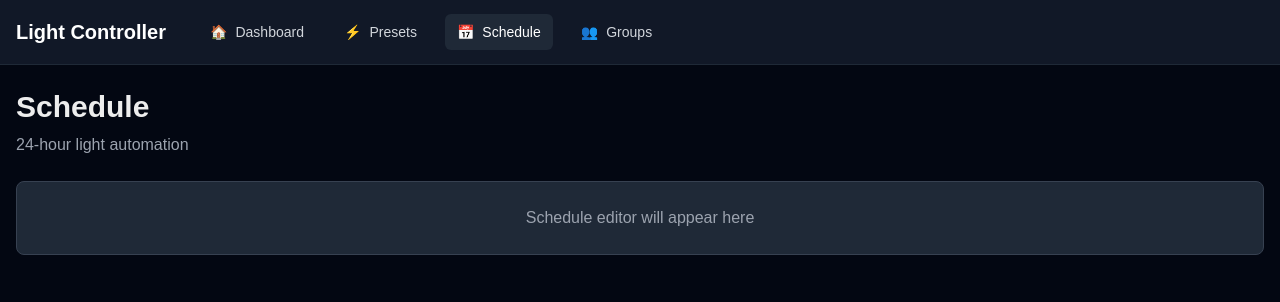
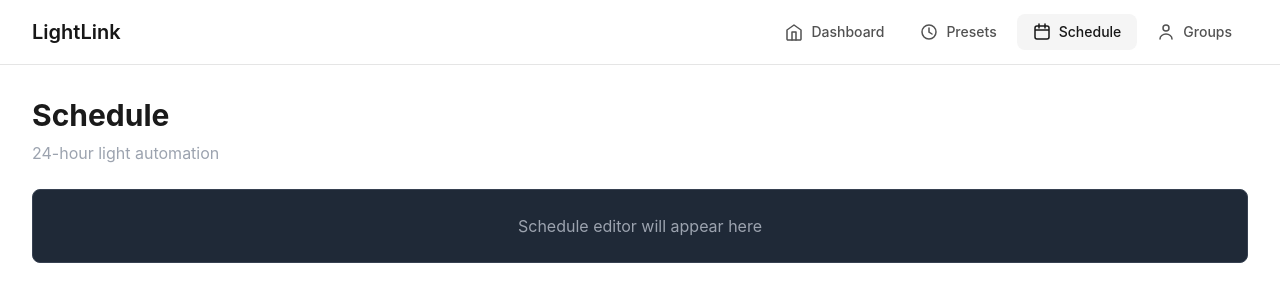
Before and after one commit to brsgr/ha-light-controller, a Next.js app: page /schedule in a window 1280 px wide. Shown: the top 302 px of the page. Built offline with nearby package versions, Linux system fonts and the light colour scheme.

Commit message:
update UI styling

```diff
--- a/src/app/globals.css
+++ b/src/app/globals.css
@@ -3,14 +3,20 @@
 @tailwind utilities;
 
 :root {
-    --background: #0a0a0a;
-    --foreground: #ededed;
+    --background: #ffffff;
+    --foreground: #1a1a1a;
+    --border: #e5e5e5;
+    --muted: #737373;
 }
 
 body {
     color: var(--foreground);
     background: var(--background);
-    font-family: Arial, Helvetica, sans-serif;
+    font-family:
+        -apple-system, BlinkMacSystemFont, "Segoe UI", Roboto, "Helvetica Neue",
+        Arial, sans-serif;
+    -webkit-font-smoothing: antialiased;
+    -moz-osx-font-smoothing: grayscale;
 }
 
 @layer utilities {
@@ -23,28 +29,31 @@
 input[type="range"].slider::-webkit-slider-thumb {
     -webkit-appearance: none;
     appearance: none;
-    width: 16px;
-    height: 16px;
+    width: 18px;
+    height: 18px;
     border-radius: 50%;
-    background: #3b82f6;
+    background: #171717;
     cursor: pointer;
+    border: 2px solid #ffffff;
+    box-shadow: 0 1px 3px rgba(0, 0, 0, 0.1);
 }
 
 input[type="range"].slider::-moz-range-thumb {
-    width: 16px;
-    height: 16px;
+    width: 18px;
+    height: 18px;
     border-radius: 50%;
-    background: #3b82f6;
+    background: #171717;
     cursor: pointer;
-    border: none;
+    border: 2px solid #ffffff;
+    box-shadow: 0 1px 3px rgba(0, 0, 0, 0.1);
 }
 
 input[type="range"].slider:disabled::-webkit-slider-thumb {
-    background: #6b7280;
+    background: #a3a3a3;
     cursor: not-allowed;
 }
 
 input[type="range"].slider:disabled::-moz-range-thumb {
-    background: #6b7280;
+    background: #a3a3a3;
     cursor: not-allowed;
 }
--- a/src/app/layout.tsx
+++ b/src/app/layout.tsx
@@ -14,13 +14,13 @@
 }>) {
   return (
     <html lang="en">
-      <body className="antialiased">
-        <div className="min-h-screen bg-gray-950">
-          <Navigation />
-          <main className="container mx-auto px-4 py-6">
+      <body className="antialiased bg-white">
+        <Navigation />
+        <main className="min-h-screen">
+          <div className="max-w-7xl mx-auto px-4 sm:px-6 lg:px-8 py-8">
             {children}
-          </main>
-        </div>
+          </div>
+        </main>
       </body>
     </html>
   );
--- a/src/app/page.tsx
+++ b/src/app/page.tsx
@@ -27,25 +27,27 @@
   };
 
   return (
-    <div className="space-y-6">
+    <div className="space-y-8">
       <div>
-        <h1 className="text-3xl font-bold mb-2">Dashboard</h1>
-        <p className="text-gray-400">Control your lights</p>
+        <h1 className="text-2xl font-semibold text-neutral-900 mb-1">
+          Dashboard
+        </h1>
+        <p className="text-sm text-neutral-500">Control your lights</p>
       </div>
 
       {/* Connection Status */}
-      <div className="bg-gray-800 rounded-lg p-4 border border-gray-700">
+      <div className="bg-white rounded-xl p-4 border border-neutral-200">
         <div className="flex items-center gap-3">
           <div
-            className={`w-3 h-3 rounded-full ${isConnected ? "bg-green-500" : "bg-red-500"}`}
+            className={`w-2.5 h-2.5 rounded-full ${isConnected ? "bg-green-500" : "bg-red-500"}`}
           />
           <div>
-            <p className="font-medium">
+            <p className="text-sm font-medium text-neutral-900">
               {isConnected ? "Connected to Home Assistant" : "Disconnected"}
             </p>
-            {error && <p className="text-sm text-red-400 mt-1">{error}</p>}
+            {error && <p className="text-xs text-red-600 mt-1">{error}</p>}
             {isConnected && (
-              <p className="text-sm text-gray-400 mt-1">
+              <p className="text-xs text-neutral-500 mt-1">
                 {individualLights.length} lights, {lightGroups.length} groups
               </p>
             )}
@@ -56,7 +58,9 @@
       {/* Individual Lights */}
       {individualLights.length > 0 && (
         <div>
-          <h2 className="text-xl font-semibold mb-3">Individual Lights</h2>
+          <h2 className="text-lg font-semibold text-neutral-900 mb-4">
+            Individual Lights
+          </h2>
           <div className="grid grid-cols-1 md:grid-cols-2 lg:grid-cols-3 gap-4">
             {individualLights.map(([id, entity]) => (
               <LightCard key={id} entityId={id} entity={entity} />
@@ -68,7 +72,9 @@
       {/* Light Groups */}
       {lightGroups.length > 0 && (
         <div>
-          <h2 className="text-xl font-semibold mb-3">Light Groups</h2>
+          <h2 className="text-lg font-semibold text-neutral-900 mb-4">
+            Light Groups
+          </h2>
           <div className="grid grid-cols-1 md:grid-cols-2 lg:grid-cols-3 gap-4">
             {lightGroups.map(([id, entity]) => (
               <LightCard key={id} entityId={id} entity={entity} isGroup />
@@ -79,8 +85,8 @@
 
       {/* No lights message */}
       {!isConnected && !error && (
-        <div className="bg-gray-800 rounded-lg p-6 border border-gray-700 text-center">
-          <p className="text-gray-400">Connecting to Home Assistant...</p>
+        <div className="bg-white rounded-xl p-12 border border-neutral-200 text-center">
+          <p className="text-neutral-500">Connecting to Home Assistant...</p>
         </div>
       )}
     </div>
--- a/src/components/Navigation.tsx
+++ b/src/components/Navigation.tsx
@@ -2,49 +2,221 @@
 
 import Link from "next/link";
 import { usePathname } from "next/navigation";
+import { useState } from "react";
 
 const navItems = [
-  { href: '/', label: 'Dashboard', icon: '🏠' },
-  { href: '/presets', label: 'Presets', icon: '⚡' },
-  { href: '/schedule', label: 'Schedule', icon: '📅' },
-  { href: '/groups', label: 'Groups', icon: '👥' },
+  {
+    href: "/",
+    label: "Dashboard",
+    icon: (
+      <svg
+        width="18"
+        height="18"
+        viewBox="0 0 18 18"
+        fill="none"
+        xmlns="http://www.w3.org/2000/svg"
+      >
+        <path
+          d="M2 7L9 2L16 7V16C16 16.2652 15.8946 16.5196 15.7071 16.7071C15.5196 16.8946 15.2652 17 15 17H3C2.73478 17 2.48043 16.8946 2.29289 16.7071C2.10536 16.5196 2 16.2652 2 16V7Z"
+          stroke="currentColor"
+          strokeWidth="1.5"
+          strokeLinecap="round"
+          strokeLinejoin="round"
+        />
+        <path
+          d="M7 17V9H11V17"
+          stroke="currentColor"
+          strokeWidth="1.5"
+          strokeLinecap="round"
+          strokeLinejoin="round"
+        />
+      </svg>
+    ),
+  },
+  {
+    href: "/presets",
+    label: "Presets",
+    icon: (
+      <svg
+        width="18"
+        height="18"
+        viewBox="0 0 18 18"
+        fill="none"
+        xmlns="http://www.w3.org/2000/svg"
+      >
+        <circle cx="9" cy="9" r="7" stroke="currentColor" strokeWidth="1.5" />
+        <path
+          d="M9 5V9L12 11"
+          stroke="currentColor"
+          strokeWidth="1.5"
+          strokeLinecap="round"
+        />
+      </svg>
+    ),
+  },
+  {
+    href: "/schedule",
+    label: "Schedule",
+    icon: (
+      <svg
+        width="18"
+        height="18"
+        viewBox="0 0 18 18"
+        fill="none"
+        xmlns="http://www.w3.org/2000/svg"
+      >
+        <rect
+          x="2"
+          y="3"
+          width="14"
+          height="13"
+          rx="2"
+          stroke="currentColor"
+          strokeWidth="1.5"
+        />
+        <path
+          d="M12 1V5"
+          stroke="currentColor"
+          strokeWidth="1.5"
+          strokeLinecap="round"
+        />
+        <path
+          d="M6 1V5"
+          stroke="currentColor"
+          strokeWidth="1.5"
+          strokeLinecap="round"
+        />
+        <path d="M2 7H16" stroke="currentColor" strokeWidth="1.5" />
+      </svg>
+    ),
+  },
+  {
+    href: "/groups",
+    label: "Groups",
+    icon: (
+      <svg
+        width="18"
+        height="18"
+        viewBox="0 0 18 18"
+        fill="none"
+        xmlns="http://www.w3.org/2000/svg"
+      >
+        <circle cx="9" cy="5" r="3" stroke="currentColor" strokeWidth="1.5" />
+        <path
+          d="M15 16C15 13.2386 12.3137 11 9 11C5.68629 11 3 13.2386 3 16"
+          stroke="currentColor"
+          strokeWidth="1.5"
+          strokeLinecap="round"
+        />
+      </svg>
+    ),
+  },
 ];
 
 export default function Navigation() {
   const pathname = usePathname();
+  const [mobileMenuOpen, setMobileMenuOpen] = useState(false);
 
   return (
-    <nav className="bg-gray-900 border-b border-gray-800">
-      <div className="container mx-auto px-4">
+    <nav className="bg-white border-b border-neutral-200">
+      <div className="max-w-7xl mx-auto px-4 sm:px-6 lg:px-8">
         <div className="flex items-center justify-between h-16">
-          <div className="flex items-center space-x-8">
+          {/* Logo/Brand */}
           <div className="flex-shrink-0">
-              <h1 className="text-xl font-bold text-white">Light Controller</h1>
+            <Link href="/" className="text-xl font-semibold text-neutral-900">
+              LightLink
+            </Link>
           </div>
+
+          {/* Desktop Navigation */}
           <div className="hidden md:block">
-              <div className="flex items-baseline space-x-4">
+            <div className="flex items-center space-x-1">
               {navItems.map((item) => {
                 const isActive = pathname === item.href;
                 return (
                   <Link
                     key={item.href}
                     href={item.href}
-                      className={`px-3 py-2 rounded-md text-sm font-medium transition-colors ${
+                    className={`flex items-center gap-2 px-4 py-2 rounded-lg text-sm font-medium transition-colors ${
                       isActive
-                          ? 'bg-gray-800 text-white'
-                          : 'text-gray-300 hover:bg-gray-800 hover:text-white'
+                        ? "bg-neutral-100 text-neutral-900"
+                        : "text-neutral-600 hover:bg-neutral-50 hover:text-neutral-900"
                     }`}
                   >
-                      <span className="mr-2">{item.icon}</span>
-                      {item.label}
+                    {item.icon}
+                    <span>{item.label}</span>
                   </Link>
                 );
               })}
             </div>
           </div>
+
+          {/* Mobile menu button */}
+          <div className="md:hidden">
+            <button
+              onClick={() => setMobileMenuOpen(!mobileMenuOpen)}
+              className="inline-flex items-center justify-center p-2 rounded-md text-neutral-600 hover:text-neutral-900 hover:bg-neutral-100 focus:outline-none"
+            >
+              <span className="sr-only">Open main menu</span>
+              {mobileMenuOpen ? (
+                <svg
+                  className="block h-6 w-6"
+                  fill="none"
+                  viewBox="0 0 24 24"
+                  stroke="currentColor"
+                >
+                  <path
+                    strokeLinecap="round"
+                    strokeLinejoin="round"
+                    strokeWidth={2}
+                    d="M6 18L18 6M6 6l12 12"
+                  />
+                </svg>
+              ) : (
+                <svg
+                  className="block h-6 w-6"
+                  fill="none"
+                  viewBox="0 0 24 24"
+                  stroke="currentColor"
+                >
+                  <path
+                    strokeLinecap="round"
+                    strokeLinejoin="round"
+                    strokeWidth={2}
+                    d="M4 6h16M4 12h16M4 18h16"
+                  />
+                </svg>
+              )}
+            </button>
           </div>
         </div>
       </div>
+
+      {/* Mobile menu */}
+      {mobileMenuOpen && (
+        <div className="md:hidden border-t border-neutral-200">
+          <div className="px-2 pt-2 pb-3 space-y-1">
+            {navItems.map((item) => {
+              const isActive = pathname === item.href;
+              return (
+                <Link
+                  key={item.href}
+                  href={item.href}
+                  onClick={() => setMobileMenuOpen(false)}
+                  className={`flex items-center gap-3 px-3 py-2 rounded-md text-base font-medium ${
+                    isActive
+                      ? "bg-neutral-100 text-neutral-900"
+                      : "text-neutral-600 hover:bg-neutral-50 hover:text-neutral-900"
+                  }`}
+                >
+                  {item.icon}
+                  <span>{item.label}</span>
+                </Link>
+              );
+            })}
+          </div>
+        </div>
+      )}
     </nav>
   );
 }
```
Also changed, not shown: src/components/LightCard.tsx (+32 -16 lines). Lines whose indentation alone changed are shown as unchanged.
